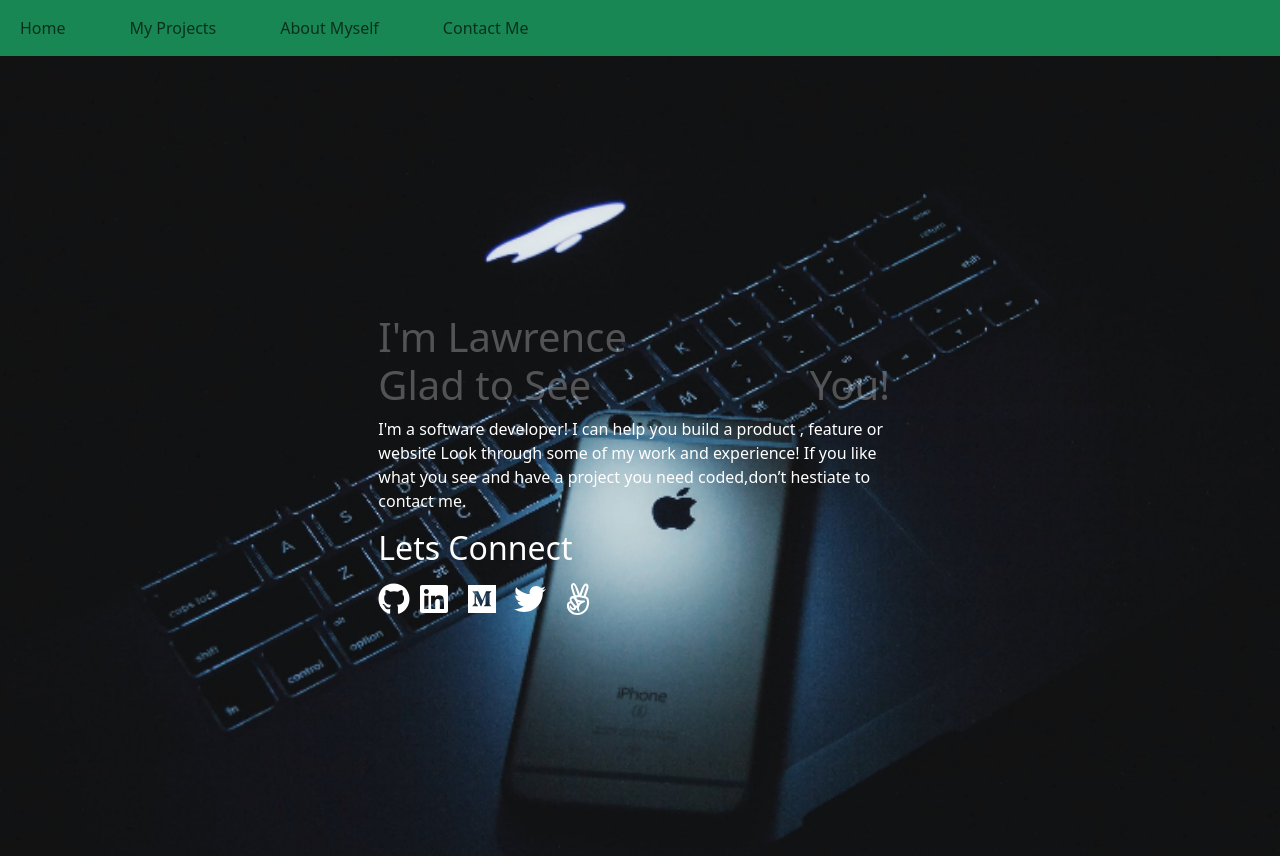
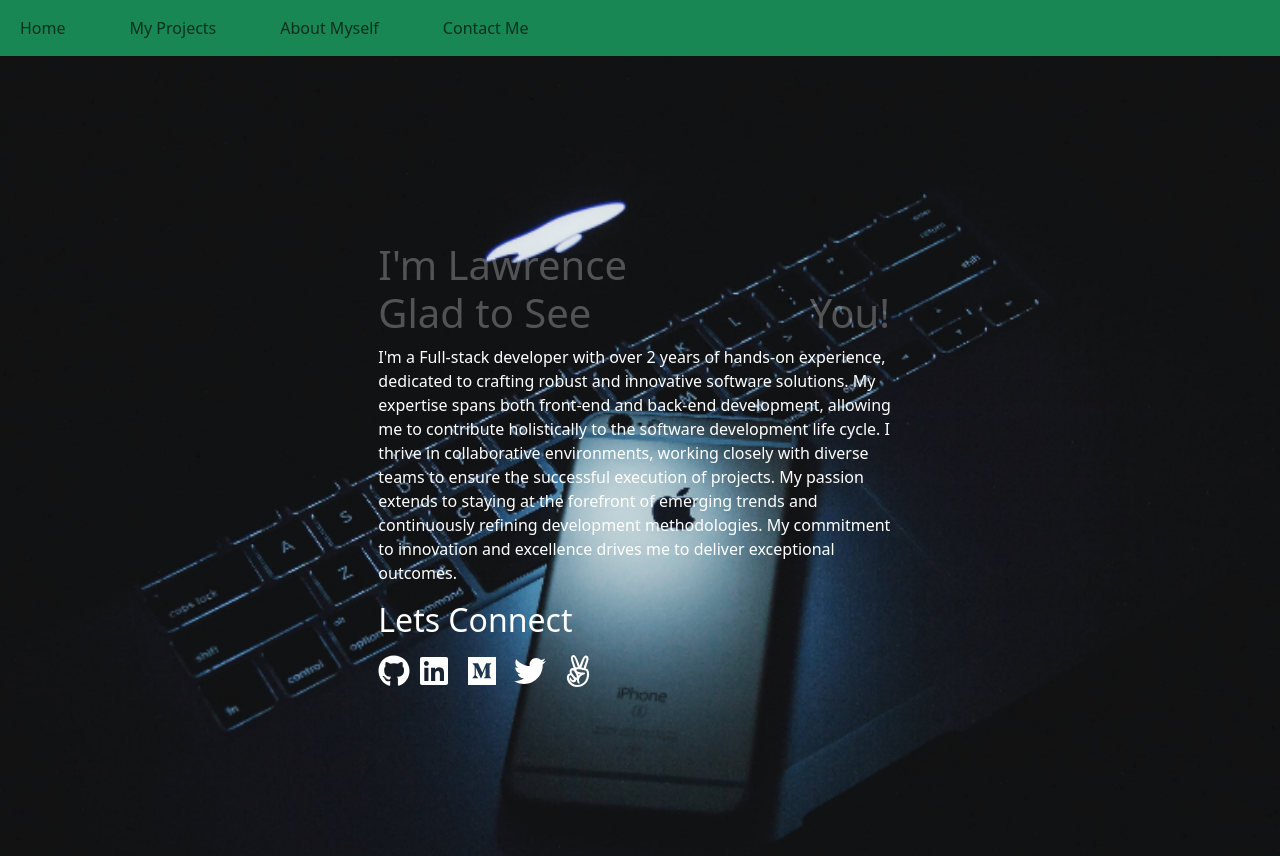
Before and after one commit to Kidd254/My-Portfolio-with-React-and-Bootstrap, a React (Create React App) app: page / in a window 1280 px wide. Built offline with nearby package versions, Linux system fonts and the light colour scheme.

Commit message:
modify home page

```diff
--- a/src/componentss/HomeContent.jsx
+++ b/src/componentss/HomeContent.jsx
@@ -1,3 +1,4 @@
+/* eslint-disable max-len */
 import {
   FaTwitter, FaLinkedin, FaGithub, FaMedium, FaAngellist,
 } from 'react-icons/fa';
@@ -12,9 +13,11 @@ const HomeContent = () => (
 
     <div className=" col-md-5">
       <p className="text-white">
-        I&apos;m a software developer! I can help you build a product ,
-        feature or website Look through some of my work and experience!
-        If you like what you see and have a project you need coded,don’t hestiate to contact me.
+        I&apos;m a Full-stack developer with over 2 years of hands-on experience, dedicated to crafting robust and innovative software solutions. My expertise spans both front-end and back-end development, allowing me to contribute holistically to the software development life cycle. I thrive in collaborative environments, working closely with diverse teams to ensure the successful execution of projects.
+
+        My passion extends to staying at the forefront of emerging trends and continuously refining development methodologies. My commitment to innovation and excellence drives me to deliver exceptional outcomes.
+        {' '}
+
       </p>
     </div>
 
```
